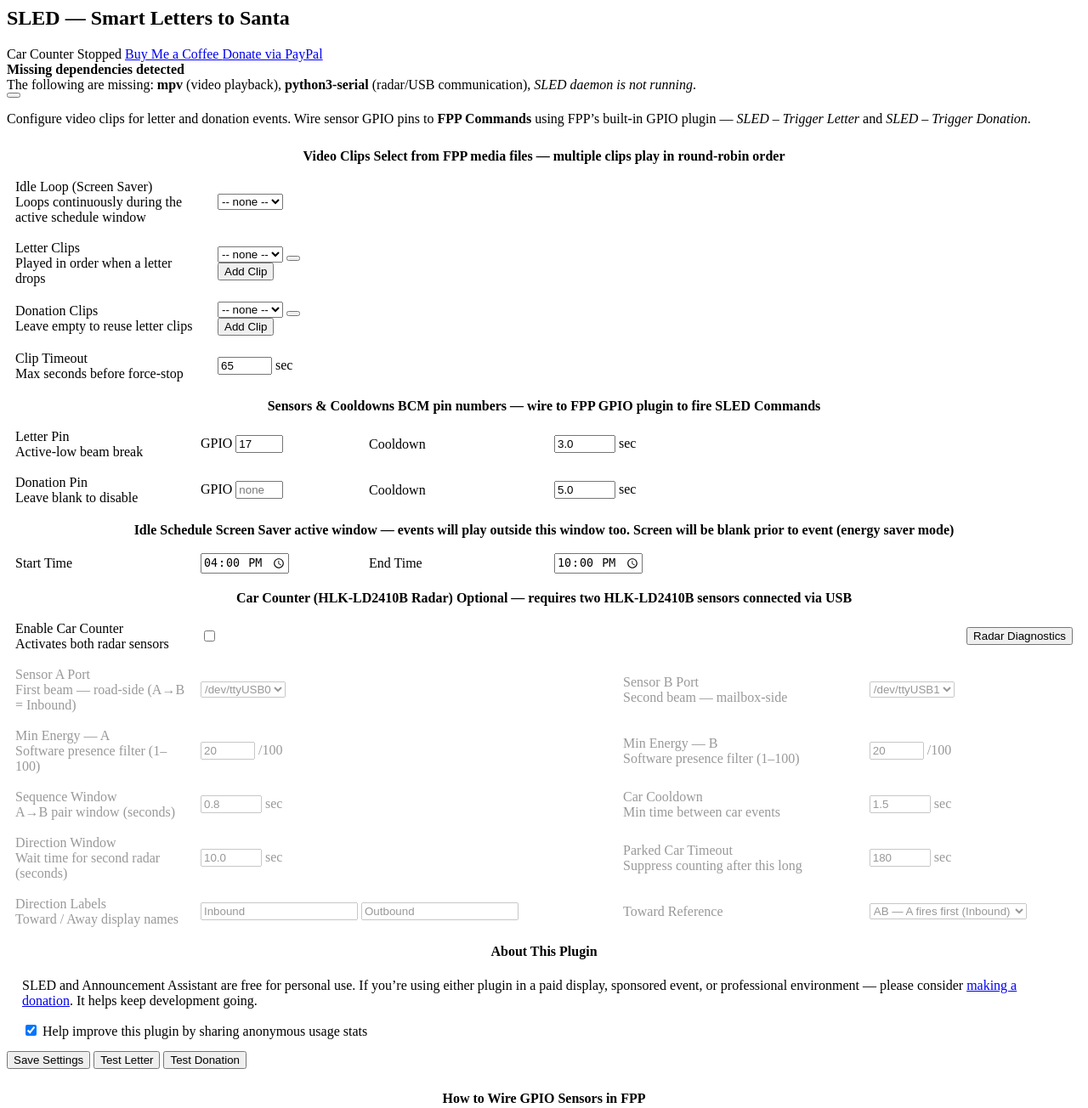
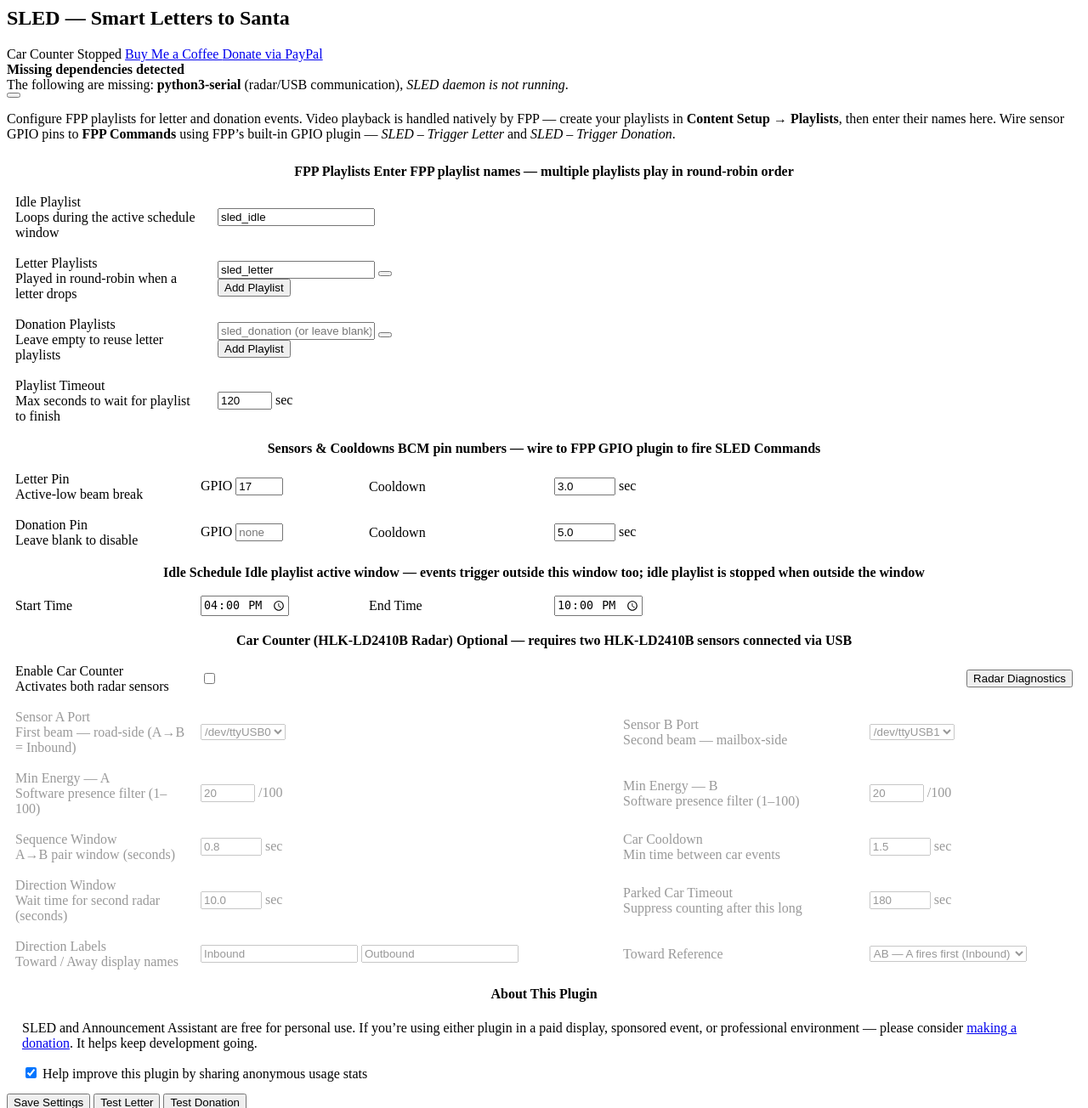
Before and after one commit to focusedonsound/fpp-sled-mailbox, a PHP site: page / in a window 1280 px wide. Shown: the top 1304 px of the page at 85% size. Run offline with PHP 8.4, Linux system fonts and the light colour scheme.

Commit message:
Delegate video playback to FPP playlists; remove mpv dependency
Replace the standalone mpv-based Player class and playback.py with a new
FPPPlayer class that controls video via FPP's local REST API
(/api/command/Start Playlist At Item, Stop Now, /api/fppd/status).
This eliminates the VLC/mpv display conflict, removes the boot auto-start
timing problem for video, and aligns SLED with how FPP natively manages
media.

Breaking config change: "video" + "paths" sections replaced by "playlists"
section in sled.json.  Existing installs are unaffected at read-time
(defaultCfg merges over saved config); a Save in the UI will migrate the
file to the new schema.

- Delete scripts/playback.py (mpv wrapper)
- Rewrite sled_daemon.py: FPPPlayer class, new playlists config parsing
- Update www/index.php: playlist name text inputs + FPP /api/playlists
  autocomplete datalist; remove listMedia() and video clip selects
- Update www/save.php: write cfg["playlists"] instead of cfg["video"]
- Update www/trigger.php: depcheck drops mpv; sysinfo/daemon_up uses
  PID file instead of pgrep (pgrep returned false positives)
- Update fpp_install.sh: drop mpv from apt-get; update default sled.json
- Update pluginInfo.json: remove mpv from all version dependency lists

Co-Authored-By: Claude Sonnet 4.6 <noreply@anthropic.com>

```diff
--- a/pluginInfo.json
+++ b/pluginInfo.json
@@ -14,7 +14,7 @@
       "branch": "main",
       "sha": "",
       "dependencies": {
-        "packages": ["python3-serial", "python3-paho-mqtt", "mpv", "python3-gpiozero"]
+        "packages": ["python3-serial", "python3-paho-mqtt", "python3-gpiozero"]
       }
     },
     {
@@ -23,7 +23,7 @@
       "branch": "main",
       "sha": "",
       "dependencies": {
-        "packages": ["python3-serial", "python3-paho-mqtt", "mpv", "python3-gpiozero"]
+        "packages": ["python3-serial", "python3-paho-mqtt", "python3-gpiozero"]
       }
     },
     {
@@ -32,7 +32,7 @@
       "branch": "main",
       "sha": "",
       "dependencies": {
-        "packages": ["python3-serial", "python3-paho-mqtt", "mpv", "python3-gpiozero"]
+        "packages": ["python3-serial", "python3-paho-mqtt", "python3-gpiozero"]
       }
     }
   ]
--- a/www/index.php
+++ b/www/index.php
@@ -4,12 +4,12 @@ $configFile = "/home/fpp/media/config/sled.json";
 // ── Defaults ──────────────────────────────────────────────────────────────
 function defaultCfg() {
   return [
-    "enabled"  => true,
-    "video"    => [
-      "idle"           => "",
-      "letter_clips"   => [],
-      "donation_clips" => [],
-      "play_timeout_s" => 65,
+    "enabled"   => true,
+    "playlists" => [
+      "idle"          => "sled_idle",
+      "letter"        => ["sled_letter"],
+      "donation"      => [],
+      "play_timeout_s"=> 120,
     ],
     "pins"      => ["letter" => 17, "donation" => ""],
     "letter"    => ["cooldown_s" => 3.0],
@@ -32,7 +32,6 @@ function defaultCfg() {
       "direction_window_s" => 10.0,
     ],
     "mqtt"      => ["enabled" => false, "base" => "sled", "device_name" => "SLED Santa Mailbox"],
-    "paths"     => ["videos" => "/home/fpp/media/videos"],
     "telemetry" => ["opt_in" => true, "install_id" => ""],
   ];
 }
@@ -55,10 +54,6 @@ function loadConfig($path) {
   return $cfg;
 }
 
-function clipsToStr($arr) {
-  return is_array($arr) ? implode(', ', $arr) : (string)$arr;
-}
-
 // ── Daemon status (graceful — posix may not be available) ─────────────────
 function daemonRunning() {
   $pidFile = "/home/fpp/media/logs/sled_daemon.pid";
@@ -70,30 +65,8 @@ function daemonRunning() {
   return is_dir("/proc/$pid");
 }
 
-// ── FPP media file list ───────────────────────────────────────────────────
-function listMedia() {
-  $dirs = [
-    "/home/fpp/media/videos",
-  ];
-  $out = [];
-  foreach ($dirs as $d) {
-    if (!is_dir($d)) continue;
-    $it = new RecursiveIteratorIterator(new RecursiveDirectoryIterator($d));
-    foreach ($it as $f) {
-      if ($f->isDir()) continue;
-      if (preg_match('/\.(mp4|mkv|avi|mov|wmv|flv|webm)$/i', $f->getPathname())) {
-        $rel = str_replace(["/home/fpp/media/videos/", "/home/fpp/media/music/"], "", $f->getPathname());
-        $out[] = $rel;
-      }
-    }
-  }
-  sort($out);
-  return $out;
-}
-
 $cfg         = loadConfig($configFile);
 $running     = daemonRunning();
-$mediaFiles  = listMedia();
 $serialPorts = listSerialPorts();
 ?>
 
@@ -129,131 +102,120 @@ $serialPorts = listSerialPorts();
 </div>
 
 <p class="text-muted">
-  Configure video clips for letter and donation events. Wire sensor GPIO pins to
-  <strong>FPP Commands</strong> using FPP&rsquo;s built-in GPIO plugin &mdash;
+  Configure FPP playlists for letter and donation events. Video playback is handled
+  natively by FPP &mdash; create your playlists in <strong>Content Setup &rarr; Playlists</strong>,
+  then enter their names here. Wire sensor GPIO pins to <strong>FPP Commands</strong>
+  using FPP&rsquo;s built-in GPIO plugin &mdash;
   <em>SLED &ndash; Trigger Letter</em> and <em>SLED &ndash; Trigger Donation</em>.
 </p>
 
+<!-- Playlist name autocomplete populated by JS from /api/playlists -->
+<datalist id="fppPlaylists"></datalist>
+
 <form id="sledForm" onsubmit="return false;">
 
-  <!-- ── Video Clips ──────────────────────────────────────────────────── -->
+  <!-- ── FPP Playlists ─────────────────────────────────────────────────── -->
   <div class="fppTableWrapper fppTableWrapperAsTable mb-3">
     <div class="fppTableContents fppFThScrollContainer">
       <table class="fppSelectableRowTable fppStickyTheadTable" style="width:100%;">
         <thead>
           <tr>
             <th colspan="2" style="padding:8px;">
-              <i class="fas fa-fw fa-film"></i> Video Clips
+              <i class="fas fa-fw fa-list-ol"></i> FPP Playlists
               <span class="text-muted fw-normal small ms-2">
-                Select from FPP media files &mdash; multiple clips play in round-robin order
+                Enter FPP playlist names &mdash; multiple playlists play in round-robin order
               </span>
             </th>
           </tr>
         </thead>
         <tbody>
 
-          <!-- Idle Video -->
+          <!-- Idle Playlist -->
           <tr>
             <td style="width:220px; padding:8px;">
-              <label class="mb-0"><i class="fas fa-fw fa-rotate"></i> Idle Loop (Screen Saver)</label>
-              <div class="text-muted small">Loops continuously during the active schedule window</div>
+              <label class="mb-0"><i class="fas fa-fw fa-rotate"></i> Idle Playlist</label>
+              <div class="text-muted small">Loops during the active schedule window</div>
             </td>
             <td style="padding:8px;">
-              <select name="video_idle" class="form-control form-control-sm">
-                <option value="">-- none --</option>
-                <?php foreach ($mediaFiles as $f): ?>
-                  <option value="<?php echo htmlspecialchars($f); ?>"
-                    <?php echo ($cfg['video']['idle'] === $f) ? 'selected' : ''; ?>>
-                    <?php echo htmlspecialchars($f); ?>
-                  </option>
-                <?php endforeach; ?>
-              </select>
+              <input type="text" class="form-control form-control-sm" name="pl_idle"
+                     list="fppPlaylists" placeholder="sled_idle"
+                     value="<?php echo htmlspecialchars($cfg['playlists']['idle'] ?? 'sled_idle'); ?>" />
             </td>
           </tr>
 
-          <!-- Letter Clips -->
+          <!-- Letter Playlists -->
           <tr>
             <td style="padding:8px;">
-              <label class="mb-0"><i class="fas fa-fw fa-envelope"></i> Letter Clips</label>
-              <div class="text-muted small">Played in order when a letter drops</div>
+              <label class="mb-0"><i class="fas fa-fw fa-envelope"></i> Letter Playlists</label>
+              <div class="text-muted small">Played in round-robin when a letter drops</div>
             </td>
             <td style="padding:8px;">
-              <div id="letterClipList">
+              <div id="letterPlList">
                 <?php
-                $letterClips = $cfg['video']['letter_clips'];
-                if (empty($letterClips)) $letterClips = [''];
-                foreach ($letterClips as $idx => $clip): ?>
-                <div class="d-flex gap-2 mb-1 clip-row" data-type="letter">
-                  <select name="letter_clip[]" class="form-control form-control-sm">
-                    <option value="">-- none --</option>
-                    <?php foreach ($mediaFiles as $f): ?>
-                      <option value="<?php echo htmlspecialchars($f); ?>"
-                        <?php echo ($clip === $f) ? 'selected' : ''; ?>>
-                        <?php echo htmlspecialchars($f); ?>
-                      </option>
-                    <?php endforeach; ?>
-                  </select>
+                $letterPls = $cfg['playlists']['letter'] ?? ['sled_letter'];
+                if (is_string($letterPls)) $letterPls = [$letterPls];
+                if (empty($letterPls)) $letterPls = [''];
+                foreach ($letterPls as $pl): ?>
+                <div class="d-flex gap-2 mb-1 pl-row" data-type="letter">
+                  <input type="text" class="form-control form-control-sm" name="letter_pl[]"
+                         list="fppPlaylists" placeholder="sled_letter"
+                         value="<?php echo htmlspecialchars($pl); ?>" />
                   <button type="button" class="buttons btn-outline-light btn-sm"
-                          onclick="sledRemoveClip(this)" title="Remove">
+                          onclick="sledRemovePl(this)" title="Remove">
                     <i class="fas fa-fw fa-trash"></i>
                   </button>
                 </div>
                 <?php endforeach; ?>
               </div>
               <button type="button" class="buttons btn-outline-light btn-sm mt-1"
-                      onclick="sledAddClip('letter')">
-                <i class="fas fa-fw fa-plus"></i> Add Clip
+                      onclick="sledAddPl('letter')">
+                <i class="fas fa-fw fa-plus"></i> Add Playlist
               </button>
             </td>
           </tr>
 
-          <!-- Donation Clips -->
+          <!-- Donation Playlists -->
           <tr>
             <td style="padding:8px;">
-              <label class="mb-0"><i class="fas fa-fw fa-gift"></i> Donation Clips</label>
-              <div class="text-muted small">Leave empty to reuse letter clips</div>
+              <label class="mb-0"><i class="fas fa-fw fa-gift"></i> Donation Playlists</label>
+              <div class="text-muted small">Leave empty to reuse letter playlists</div>
             </td>
             <td style="padding:8px;">
-              <div id="donationClipList">
+              <div id="donationPlList">
                 <?php
-                $donationClips = $cfg['video']['donation_clips'];
-                if (empty($donationClips)) $donationClips = [''];
-                foreach ($donationClips as $idx => $clip): ?>
-                <div class="d-flex gap-2 mb-1 clip-row" data-type="donation">
-                  <select name="donation_clip[]" class="form-control form-control-sm">
-                    <option value="">-- none --</option>
-                    <?php foreach ($mediaFiles as $f): ?>
-                      <option value="<?php echo htmlspecialchars($f); ?>"
-                        <?php echo ($clip === $f) ? 'selected' : ''; ?>>
-                        <?php echo htmlspecialchars($f); ?>
-                      </option>
-                    <?php endforeach; ?>
-                  </select>
+                $donationPls = $cfg['playlists']['donation'] ?? [];
+                if (is_string($donationPls)) $donationPls = [$donationPls];
+                if (empty($donationPls)) $donationPls = [''];
+                foreach ($donationPls as $pl): ?>
+                <div class="d-flex gap-2 mb-1 pl-row" data-type="donation">
+                  <input type="text" class="form-control form-control-sm" name="donation_pl[]"
+                         list="fppPlaylists" placeholder="sled_donation (or leave blank)"
+                         value="<?php echo htmlspecialchars($pl); ?>" />
                   <button type="button" class="buttons btn-outline-light btn-sm"
-                          onclick="sledRemoveClip(this)" title="Remove">
+                          onclick="sledRemovePl(this)" title="Remove">
                     <i class="fas fa-fw fa-trash"></i>
                   </button>
                 </div>
                 <?php endforeach; ?>
               </div>
               <button type="button" class="buttons btn-outline-light btn-sm mt-1"
-                      onclick="sledAddClip('donation')">
-                <i class="fas fa-fw fa-plus"></i> Add Clip
+                      onclick="sledAddPl('donation')">
+                <i class="fas fa-fw fa-plus"></i> Add Playlist
               </button>
             </td>
           </tr>
 
-          <!-- Clip timeout -->
+          <!-- Playlist timeout -->
           <tr>
             <td style="padding:8px;">
-              <label class="mb-0"><i class="fas fa-fw fa-hourglass-half"></i> Clip Timeout</label>
-              <div class="text-muted small">Max seconds before force-stop</div>
+              <label class="mb-0"><i class="fas fa-fw fa-hourglass-half"></i> Playlist Timeout</label>
+              <div class="text-muted small">Max seconds to wait for playlist to finish</div>
             </td>
             <td style="padding:8px;">
               <div class="input-group input-group-sm" style="max-width:160px;">
                 <input type="number" class="form-control form-control-sm" name="play_timeout_s"
-                       min="5" max="300" step="1"
-                       value="<?php echo (int)$cfg['video']['play_timeout_s']; ?>" />
+                       min="5" max="600" step="1"
+                       value="<?php echo (int)($cfg['playlists']['play_timeout_s'] ?? 120); ?>" />
                 <span class="input-group-text">sec</span>
               </div>
             </td>
@@ -341,7 +303,7 @@ $serialPorts = listSerialPorts();
           <tr>
             <th colspan="4" style="padding:8px;">
               <i class="fas fa-fw fa-clock"></i> Idle Schedule
-              <span class="text-muted fw-normal small ms-2">Screen Saver active window &mdash; events will play outside this window too. Screen will be blank prior to event (energy saver mode)</span>
+              <span class="text-muted fw-normal small ms-2">Idle playlist active window &mdash; events trigger outside this window too; idle playlist is stopped when outside the window</span>
             </th>
           </tr>
         </thead>
@@ -754,30 +716,45 @@ async function sledTrigger(kind) {
   sledNotify(j.message || (j.status==='OK' ? 'Triggered.' : 'Failed.'), j.status !== 'OK');
 }
 
-// ── Dynamic clip rows ─────────────────────────────────────────────────────
-const MEDIA_OPTIONS = <?php echo json_encode(array_map('htmlspecialchars', $mediaFiles)); ?>;
+// ── Populate FPP playlist autocomplete ───────────────────────────────────
+(async function sledLoadPlaylists() {
+  try {
+    const res  = await fetch('/api/playlists', { cache: 'no-store' });
+    const data = await res.json();
+    const dl   = document.getElementById('fppPlaylists');
+    if (!dl) return;
+    // /api/playlists returns an array of playlist names (strings)
+    const names = Array.isArray(data) ? data : (data.playlists || []);
+    names.forEach(n => {
+      const name = typeof n === 'string' ? n : (n.name || n.playlist || '');
+      if (!name) return;
+      const opt = document.createElement('option');
+      opt.value = name;
+      dl.appendChild(opt);
+    });
+  } catch(e) { /* not critical — text input still works */ }
+})();
 
-function sledAddClip(type) {
-  const listId = type === 'letter' ? 'letterClipList' : 'donationClipList';
+// ── Dynamic playlist rows ─────────────────────────────────────────────────
+function sledAddPl(type) {
+  const listId = type === 'letter' ? 'letterPlList' : 'donationPlList';
   const list   = document.getElementById(listId);
   const div    = document.createElement('div');
-  div.className = 'd-flex gap-2 mb-1 clip-row';
+  div.className = 'd-flex gap-2 mb-1 pl-row';
   div.dataset.type = type;
-
-  let opts = '<option value="">-- none --</option>';
-  MEDIA_OPTIONS.forEach(f => { opts += `<option value="${f}">${f}</option>`; });
-
+  const ph = type === 'letter' ? 'sled_letter' : 'sled_donation (or leave blank)';
   div.innerHTML = `
-    <select name="${type}_clip[]" class="form-control form-control-sm">${opts}</select>
+    <input type="text" class="form-control form-control-sm" name="${type}_pl[]"
+           list="fppPlaylists" placeholder="${ph}" />
     <button type="button" class="buttons btn-outline-light btn-sm"
-            onclick="sledRemoveClip(this)" title="Remove">
+            onclick="sledRemovePl(this)" title="Remove">
       <i class="fas fa-fw fa-trash"></i>
     </button>`;
   list.appendChild(div);
 }
 
-function sledRemoveClip(btn) {
-  const row = btn.closest('.clip-row');
+function sledRemovePl(btn) {
+  const row = btn.closest('.pl-row');
   if (row) row.remove();
 }
 
@@ -799,8 +776,7 @@ function sledToggle(id, enabled) {
     if (!banner || !msgEl) return;
 
     const items = [];
-    if (!j.mpv)      items.push('<strong>mpv</strong> (video playback)');
-    if (!j.pyserial) items.push('<strong>python3-serial</strong> (radar/USB communication)');
+    if (!j.pyserial)  items.push('<strong>python3-serial</strong> (radar/USB communication)');
     if (!j.daemon_up) items.push('<em>SLED daemon is not running</em>');
 
     let html = 'The following are missing: ' + items.join(', ') + '.';
```
Also changed, not shown: www/save.php (+5 -5 lines), www/trigger.php (+19 -12 lines), 3 other files.
